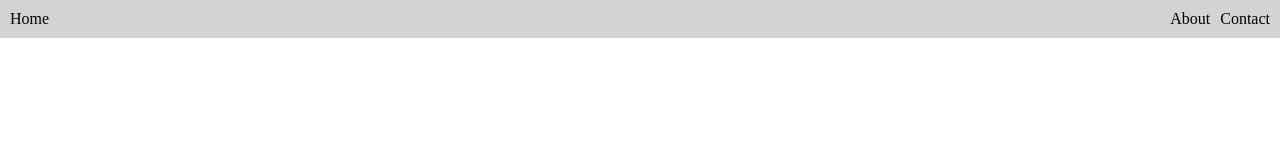
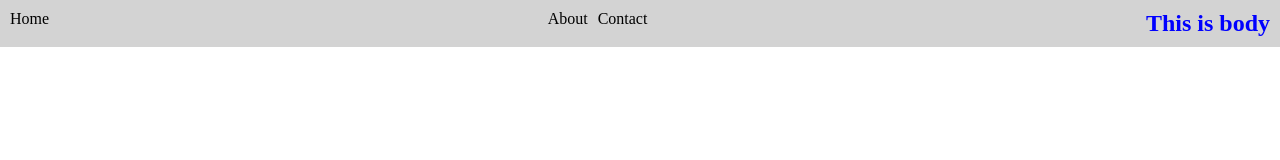
Before and after one commit to ramccp/samplehtmlrepo, a plain HTML site: page index.html in a window 1280 px wide. Drawn offline with Linux system fonts and the light colour scheme.

Commit message:
Add body section with heading to index.html

```diff
--- a/index.html
+++ b/index.html
@@ -35,6 +35,9 @@
                 <li>Contact</li>
             </ul>
         </div>
+        <div>
+            <h1>This is body</h1>
+        </div>
     </nav>
 
 </body>
```
